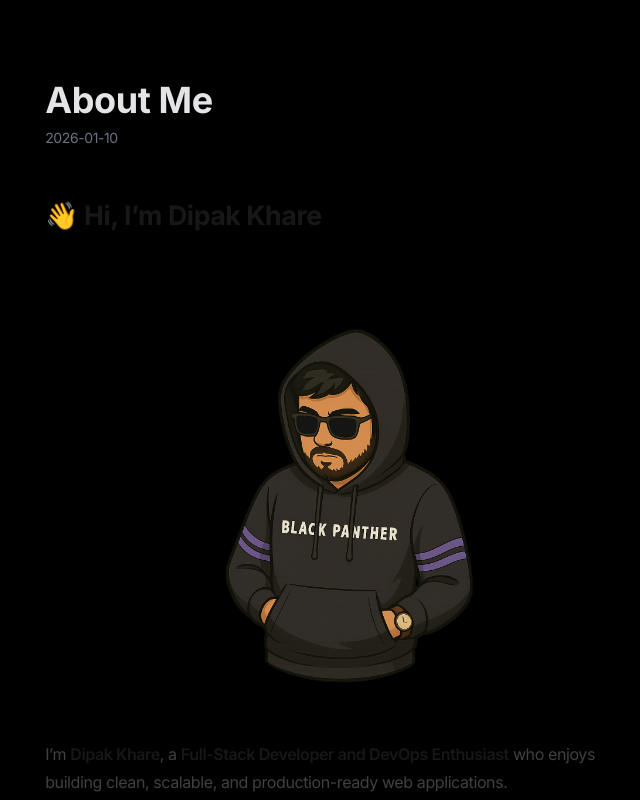
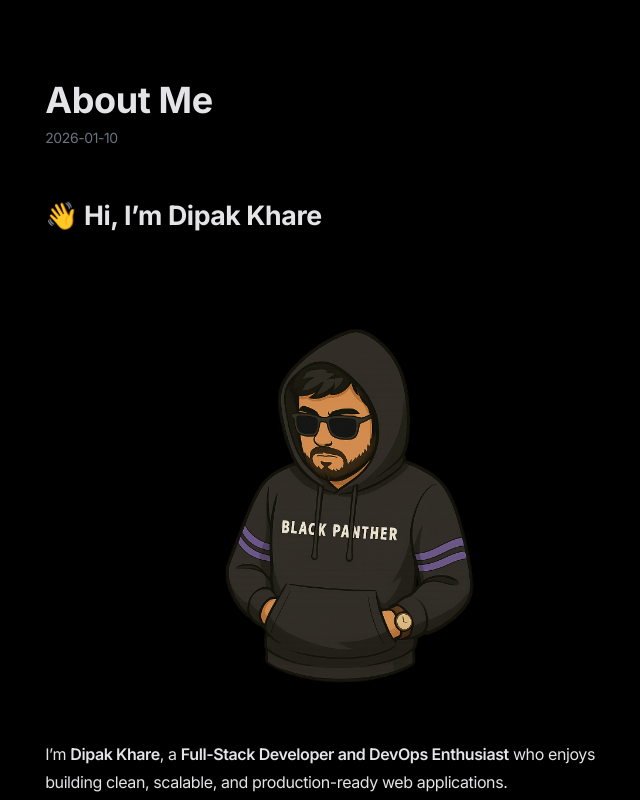
Before and after one commit to DIPAKK2310/dip_blog, a Next.js app: page /blog/about in a window 1280 px wide. Shown: the top 800 px of the page, without its empty margins (292-932 px from the left). Built offline with nearby package versions, Linux system fonts and the light colour scheme.

Commit message:
style:Inner styling of blogs add

```diff
--- a/app/blog/[slug]/page.tsx
+++ b/app/blog/[slug]/page.tsx
@@ -50,7 +50,28 @@ export default async function BlogPostPage({ params }: Props) {
     <main className="max-w-3xl mx-auto py-12">
       <h1 className="text-4xl font-bold mb-2">{post.title}</h1>
       <p className="text-sm text-gray-500 mb-8">{post.date}</p>
-      <div className="prose prose-lg dark:prose-invert">
+      <div
+        className="     prose prose-lg dark:prose-invert max-w-none
+    prose-p:text-zinc-200
+    prose-li:text-zinc-200
+    prose-strong:text-zinc-200
+    prose-em:text-zinc-200
+    prose-blockquote:text-zinc-200
+    prose-headings:text-zinc-200
+
+    [&_li]:transition-all
+    [&_li]:duration-200
+    [&_li:hover]:text-orange-400
+    [&_li:hover]:underline
+    [&_li:hover]:underline-offset-4
+
+    [&_strong]:transition-all
+    [&_strong]:duration-200
+    [&_strong:hover]:text-orange-400
+    [&_strong:hover]:underline
+    [&_strong:hover]:underline-offset-4
+    "
+      >
         <MDXContent source={post.content} />
       </div>
 
```
